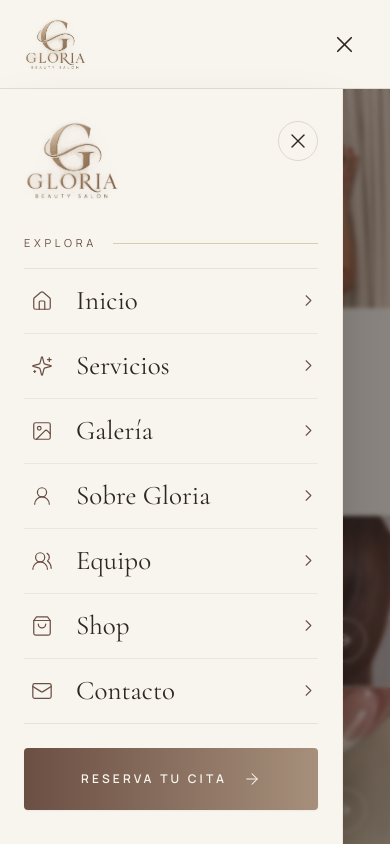
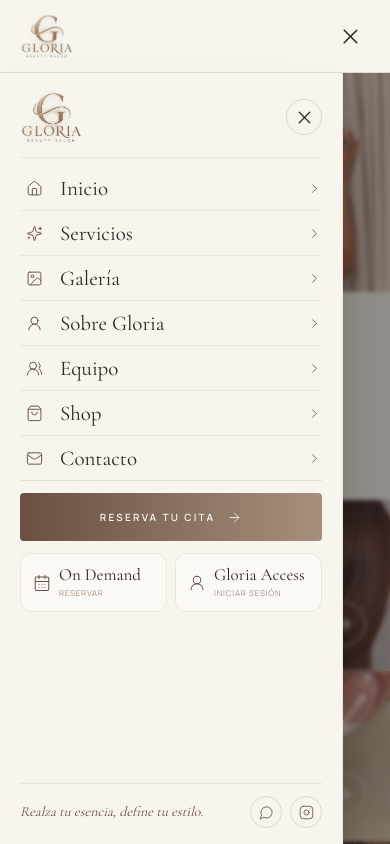
Before and after one commit to bodyshapersystem/Gloria-beauty-salon-, a Next.js app: page / in a window 390 px wide. Both pictures are taken after a click on the button "Abrir menú". Shown: the top 844 px of the page. Built offline with nearby package versions, Linux system fonts and the light colour scheme.

Commit message:
Compact mobile navigation to fit viewport

```diff
--- a/components/public/Nav.tsx
+++ b/components/public/Nav.tsx
@@ -22,39 +22,150 @@ import { Logo } from "@/components/brand/Logo";
 import { Button } from "@/components/ui/Button";
 import { navLinks } from "@/lib/data/site";
 
-const menuIcons = [Home,Sparkles,ImageIcon,UserRound,UsersRound,ShoppingBag,Mail];
+const menuIcons = [Home, Sparkles, ImageIcon, UserRound, UsersRound, ShoppingBag, Mail];
 
 export function Nav() {
-  const [open,setOpen]=useState(false);
-  useEffect(()=>{document.body.style.overflow=open?"hidden":"";return()=>{document.body.style.overflow=""}},[open]);
-  useEffect(()=>{const onKeyDown=(event:KeyboardEvent)=>{if(event.key==="Escape")setOpen(false)};window.addEventListener("keydown",onKeyDown);return()=>window.removeEventListener("keydown",onKeyDown)},[]);
+  const [open, setOpen] = useState(false);
 
-  return <>
-    <header className="sticky top-0 z-50 bg-ivory/90 backdrop-blur-md border-b border-taupe/25">
-      <nav className="max-w-[1220px] mx-auto flex items-center justify-between px-6 md:px-8 py-4">
-        <Link href="/" aria-label="Gloria Beauty Salon — inicio"><Logo className="h-14 w-auto"/></Link>
-        <ul className="hidden lg:flex items-center gap-8">{navLinks.map(link=><li key={link.href}><Link href={link.href} className="text-[13px] hover:text-mocha transition-colors">{link.label}</Link></li>)}</ul>
-        <div className="hidden lg:flex items-center gap-5"><Link href="/access/login" className="text-[10px] uppercase tracking-[0.16em] text-mocha hover:text-espresso">Login / Access</Link><Button href="/reservar" variant="solid">RESERVA TU CITA</Button></div>
-        <button aria-label={open?"Cerrar menú":"Abrir menú"} aria-expanded={open} onClick={()=>setOpen(v=>!v)} className="lg:hidden inline-flex h-11 w-11 items-center justify-center rounded-full text-espresso hover:bg-champagne/15 transition-colors">{open?<X size={27} strokeWidth={1.5}/>:<Menu size={29} strokeWidth={1.5}/>}</button>
-      </nav>
-    </header>
+  useEffect(() => {
+    document.body.style.overflow = open ? "hidden" : "";
+    return () => {
+      document.body.style.overflow = "";
+    };
+  }, [open]);
 
-    {open&&<div className="lg:hidden fixed inset-x-0 bottom-0 top-[89px] z-[100]">
-      <button aria-label="Cerrar menú" onClick={()=>setOpen(false)} className="absolute inset-0 bg-espresso/55 backdrop-blur-[2px]"/>
-      <aside className="relative h-full w-[88%] max-w-[430px] overflow-y-auto bg-ivory shadow-2xl border-r border-champagne/25">
-        <div className="min-h-full px-6 pt-7 pb-10 flex flex-col">
-          <div className="flex items-start justify-between gap-4 mb-8"><Link href="/" onClick={()=>setOpen(false)} aria-label="Gloria Beauty Salon — inicio"><Logo className="h-[86px] w-auto"/></Link><button aria-label="Cerrar menú" onClick={()=>setOpen(false)} className="mt-1 inline-flex h-10 w-10 items-center justify-center rounded-full border border-taupe/30 text-espresso hover:bg-champagne/10 transition-colors"><X size={24} strokeWidth={1.4}/></button></div>
-          <div className="flex items-center gap-4 mb-4"><span className="text-[11px] uppercase tracking-[0.34em] text-mocha">Explora</span><span className="h-px flex-1 bg-champagne/70"/></div>
-          <div className="border-y border-taupe/20">{navLinks.map((link,index)=>{const Icon=menuIcons[index]??Sparkles;return <Link key={link.href} href={link.href} onClick={()=>setOpen(false)} className="group flex items-center gap-4 border-b last:border-b-0 border-taupe/15 py-[14px]"><span className="inline-flex h-9 w-9 shrink-0 items-center justify-center text-mocha"><Icon size={22} strokeWidth={1.35}/></span><span className="flex-1 font-serif text-[27px] leading-none text-espresso">{link.label}</span><ChevronRight size={19} strokeWidth={1.35} className="text-mocha transition-transform group-hover:translate-x-1"/></Link>})}</div>
-          <Link href="/reservar" onClick={()=>setOpen(false)} className="mt-6 inline-flex min-h-[62px] items-center justify-center gap-4 rounded-[4px] bg-gradient-to-r from-mocha to-taupe px-6 text-[12px] font-semibold uppercase tracking-[0.26em] text-ivory shadow-sm">Reserva tu cita<ArrowRight size={18} strokeWidth={1.4}/></Link>
-          <section className="mt-8"><div className="flex items-center gap-4"><span className="h-px flex-1 bg-champagne/70"/><span className="text-[11px] uppercase tracking-[0.34em] text-mocha">Accesos</span><span className="h-px flex-1 bg-champagne/70"/></div><p className="mt-3 text-center text-[9px] uppercase tracking-[0.26em] text-taupe">Tu experiencia Gloria, siempre contigo</p><div className="mt-5 space-y-3">
-            <Link href="/reservar" onClick={()=>setOpen(false)} className="flex items-center gap-4 rounded-xl border border-champagne/25 bg-white/45 px-4 py-4"><span className="inline-flex h-11 w-11 items-center justify-center rounded-full border border-champagne/50 text-mocha"><CalendarDays size={22} strokeWidth={1.35}/></span><span className="min-w-0 flex-1"><span className="block font-serif text-[23px] leading-none text-espresso">Gloria On Demand</span><span className="mt-1 block text-[11px] text-taupe">Reservas y citas</span></span><span className="rounded-lg bg-mocha px-3 py-2 text-[10px] uppercase tracking-[0.12em] text-ivory">Reservar</span></Link>
-            <Link href="/access/login" onClick={()=>setOpen(false)} className="flex items-center gap-4 rounded-xl border border-champagne/25 bg-white/45 px-4 py-4"><span className="inline-flex h-11 w-11 items-center justify-center rounded-full border border-champagne/50 text-mocha"><UserRound size={22} strokeWidth={1.35}/></span><span className="min-w-0 flex-1"><span className="block font-serif text-[23px] leading-none text-espresso">Gloria Access</span><span className="mt-1 block text-[11px] text-taupe">Portal de clienta</span></span><span className="rounded-lg border border-mocha/35 px-3 py-2 text-[9px] uppercase tracking-[0.12em] text-mocha">Iniciar sesión</span></Link>
-          </div></section>
-          <section className="mt-8"><div className="flex items-center gap-4"><span className="h-px flex-1 bg-champagne/55"/><span className="text-[9px] uppercase tracking-[0.3em] text-taupe">Conecta con nosotros</span><span className="h-px flex-1 bg-champagne/55"/></div><div className="mt-5 flex items-center justify-center gap-8"><a href="https://wa.me/13057815456" target="_blank" rel="noreferrer" className="flex flex-col items-center gap-2 text-mocha"><span className="inline-flex h-11 w-11 items-center justify-center rounded-full border border-champagne/60"><MessageCircle size={20} strokeWidth={1.35}/></span><span className="text-[9px] uppercase tracking-[0.2em]">WhatsApp</span></a><a href="https://www.instagram.com/gloriabeautysalon_/" target="_blank" rel="noreferrer" className="flex flex-col items-center gap-2 text-mocha"><span className="inline-flex h-11 w-11 items-center justify-center rounded-full border border-champagne/60"><Instagram size={20} strokeWidth={1.35}/></span><span className="text-[9px] uppercase tracking-[0.2em]">Instagram</span></a></div></section>
-          <div className="mt-auto pt-10 text-center"><p className="font-serif italic text-[18px] leading-snug text-mocha">Realza tu esencia,<br/>define tu estilo.</p><p className="mt-2 text-[10px] uppercase tracking-[0.36em] text-taupe">Miami</p></div>
+  useEffect(() => {
+    const onKeyDown = (event: KeyboardEvent) => {
+      if (event.key === "Escape") setOpen(false);
+    };
+    window.addEventListener("keydown", onKeyDown);
+    return () => window.removeEventListener("keydown", onKeyDown);
+  }, []);
+
+  return (
+    <>
+      <header className="sticky top-0 z-50 bg-ivory/90 backdrop-blur-md border-b border-taupe/25">
+        <nav className="max-w-[1220px] mx-auto flex items-center justify-between px-5 md:px-8 py-3 md:py-4">
+          <Link href="/" aria-label="Gloria Beauty Salon — inicio">
+            <Logo className="h-12 md:h-14 w-auto" />
+          </Link>
+
+          <ul className="hidden lg:flex items-center gap-8">
+            {navLinks.map((link) => (
+              <li key={link.href}>
+                <Link href={link.href} className="text-[13px] hover:text-mocha transition-colors">
+                  {link.label}
+                </Link>
+              </li>
+            ))}
+          </ul>
+
+          <div className="hidden lg:flex items-center gap-5">
+            <Link href="/access/login" className="text-[10px] uppercase tracking-[0.16em] text-mocha hover:text-espresso">
+              Login / Access
+            </Link>
+            <Button href="/reservar" variant="solid">RESERVA TU CITA</Button>
+          </div>
+
+          <button
+            aria-label={open ? "Cerrar menú" : "Abrir menú"}
+            aria-expanded={open}
+            onClick={() => setOpen((v) => !v)}
+            className="lg:hidden inline-flex h-10 w-10 items-center justify-center rounded-full text-espresso hover:bg-champagne/15 transition-colors"
+          >
+            {open ? <X size={25} strokeWidth={1.5} /> : <Menu size={27} strokeWidth={1.5} />}
+          </button>
+        </nav>
+      </header>
+
+      {open && (
+        <div className="lg:hidden fixed inset-x-0 bottom-0 top-[73px] z-[100]">
+          <button aria-label="Cerrar menú" onClick={() => setOpen(false)} className="absolute inset-0 bg-espresso/50 backdrop-blur-[2px]" />
+
+          <aside className="relative h-full w-[88%] max-w-[410px] bg-ivory shadow-2xl border-r border-champagne/25 overflow-hidden">
+            <div className="h-full px-5 py-4 flex flex-col">
+              <div className="flex items-center justify-between gap-4 pb-3 border-b border-champagne/25">
+                <Link href="/" onClick={() => setOpen(false)} aria-label="Gloria Beauty Salon — inicio">
+                  <Logo className="h-14 w-auto" />
+                </Link>
+                <button
+                  aria-label="Cerrar menú"
+                  onClick={() => setOpen(false)}
+                  className="inline-flex h-9 w-9 items-center justify-center rounded-full border border-taupe/30 text-espresso"
+                >
+                  <X size={21} strokeWidth={1.4} />
+                </button>
+              </div>
+
+              <div className="mt-2 border-b border-taupe/20">
+                {navLinks.map((link, index) => {
+                  const Icon = menuIcons[index] ?? Sparkles;
+                  return (
+                    <Link
+                      key={link.href}
+                      href={link.href}
+                      onClick={() => setOpen(false)}
+                      className="group flex items-center gap-3 border-b last:border-b-0 border-taupe/15 py-[8px]"
+                    >
+                      <span className="inline-flex h-7 w-7 shrink-0 items-center justify-center text-mocha">
+                        <Icon size={17} strokeWidth={1.35} />
+                      </span>
+                      <span className="flex-1 font-serif text-[21px] leading-none text-espresso">{link.label}</span>
+                      <ChevronRight size={15} strokeWidth={1.35} className="text-mocha" />
+                    </Link>
+                  );
+                })}
+              </div>
+
+              <Link
+                href="/reservar"
+                onClick={() => setOpen(false)}
+                className="mt-3 inline-flex min-h-[48px] items-center justify-center gap-3 rounded-[4px] bg-gradient-to-r from-mocha to-taupe px-5 text-[10px] font-semibold uppercase tracking-[0.22em] text-ivory"
+              >
+                Reserva tu cita <ArrowRight size={15} strokeWidth={1.4} />
+              </Link>
+
+              <div className="mt-3 grid grid-cols-2 gap-2">
+                <Link
+                  href="/reservar"
+                  onClick={() => setOpen(false)}
+                  className="flex items-center gap-2 rounded-xl border border-champagne/30 bg-white/45 px-3 py-3"
+                >
+                  <CalendarDays size={18} strokeWidth={1.35} className="text-mocha shrink-0" />
+                  <span className="min-w-0">
+                    <span className="block font-serif text-[17px] leading-none">On Demand</span>
+                    <span className="mt-1 block text-[8px] uppercase tracking-[0.1em] text-taupe">Reservar</span>
+                  </span>
+                </Link>
+
+                <Link
+                  href="/access/login"
+                  onClick={() => setOpen(false)}
+                  className="flex items-center gap-2 rounded-xl border border-champagne/30 bg-white/45 px-3 py-3"
+                >
+                  <UserRound size={18} strokeWidth={1.35} className="text-mocha shrink-0" />
+                  <span className="min-w-0">
+                    <span className="block font-serif text-[17px] leading-none">Gloria Access</span>
+                    <span className="mt-1 block text-[8px] uppercase tracking-[0.1em] text-taupe">Iniciar sesión</span>
+                  </span>
+                </Link>
+              </div>
+
+              <div className="mt-auto pt-3 flex items-center justify-between border-t border-champagne/30">
+                <p className="font-serif italic text-[14px] leading-tight text-mocha">Realza tu esencia, define tu estilo.</p>
+                <div className="flex items-center gap-2">
+                  <a href="https://wa.me/13057815456" target="_blank" rel="noreferrer" aria-label="WhatsApp" className="inline-flex h-8 w-8 items-center justify-center rounded-full border border-champagne/50 text-mocha">
+                    <MessageCircle size={15} strokeWidth={1.35} />
+                  </a>
+                  <a href="https://www.instagram.com/gloriabeautysalon_/" target="_blank" rel="noreferrer" aria-label="Instagram" className="inline-flex h-8 w-8 items-center justify-center rounded-full border border-champagne/50 text-mocha">
+                    <Instagram size={15} strokeWidth={1.35} />
+                  </a>
+                </div>
+              </div>
+            </div>
+          </aside>
         </div>
-      </aside>
-    </div>}
-  </>
+      )}
+    </>
+  );
 }
```
